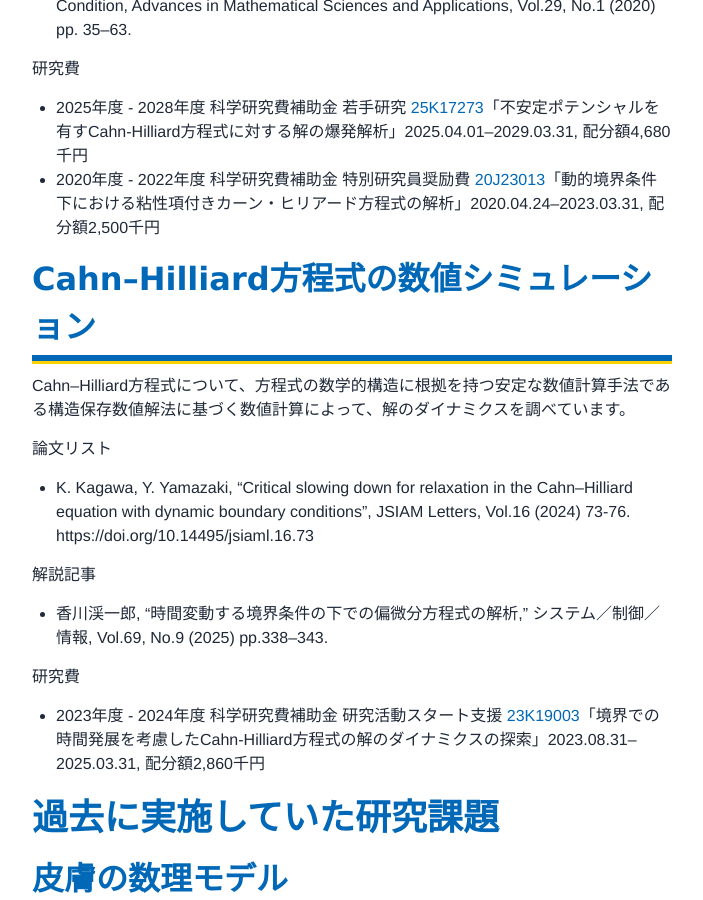
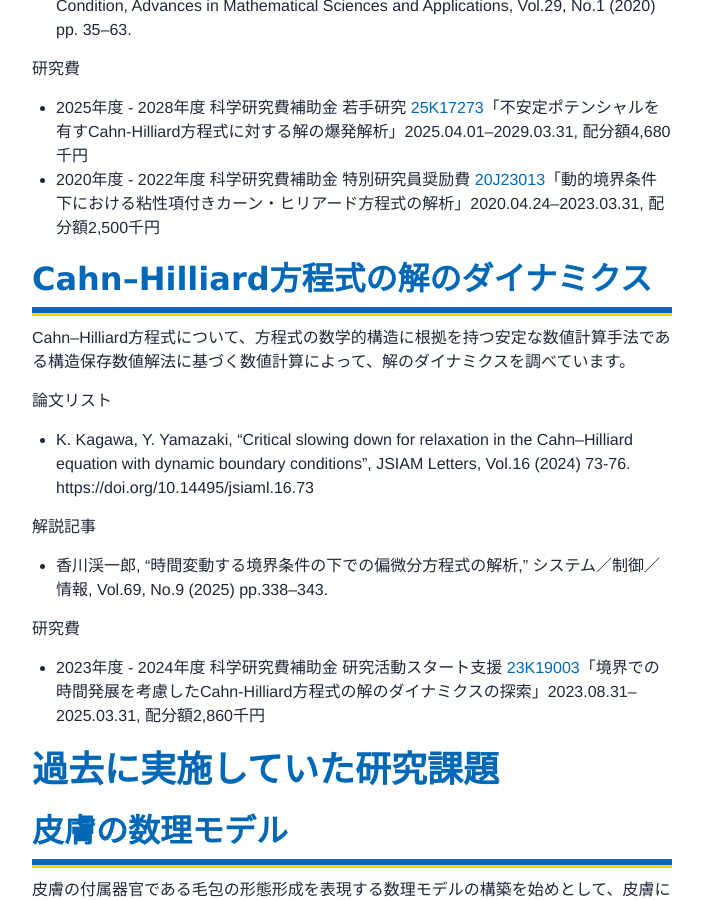
Before and after one commit to k16kgw/k16kgw.github.io, a Jekyll site: the page built from pages/research.md, in a window 1280 px wide and 900 px high, scrolled down 824 px. Shown: the whole window, without its empty margins (288-991 px from the left). Built offline with Jekyll 4.4.1, drawn with Linux system fonts in a browser that asks for light colours.

Commit message:
fix research

```diff
--- a/pages/research.md
+++ b/pages/research.md
@@ -22,7 +22,7 @@ permalink: /research/
 - 2025年度 - 2028年度    科学研究費補助金 若手研究 [25K17273](https://kaken.nii.ac.jp/ja/grant/KAKENHI-PROJECT-25K17273/)「不安定ポテンシャルを有すCahn-Hilliard方程式に対する解の爆発解析」2025.04.01–2029.03.31, 配分額4,680千円
 - 2020年度 - 2022年度    科学研究費補助金 特別研究員奨励費 [20J23013](https://kaken.nii.ac.jp/grant/KAKENHI-PROJECT-20J23013/)「動的境界条件下における粘性項付きカーン・ヒリアード方程式の解析」2020.04.24–2023.03.31, 配分額2,500千円
 
-## Cahn–Hilliard方程式の数値シミュレーション
+## Cahn–Hilliard方程式の解のダイナミクス
 
 Cahn–Hilliard方程式について、方程式の数学的構造に根拠を持つ安定な数値計算手法である構造保存数値解法に基づく数値計算によって、解のダイナミクスを調べています。
 
```
